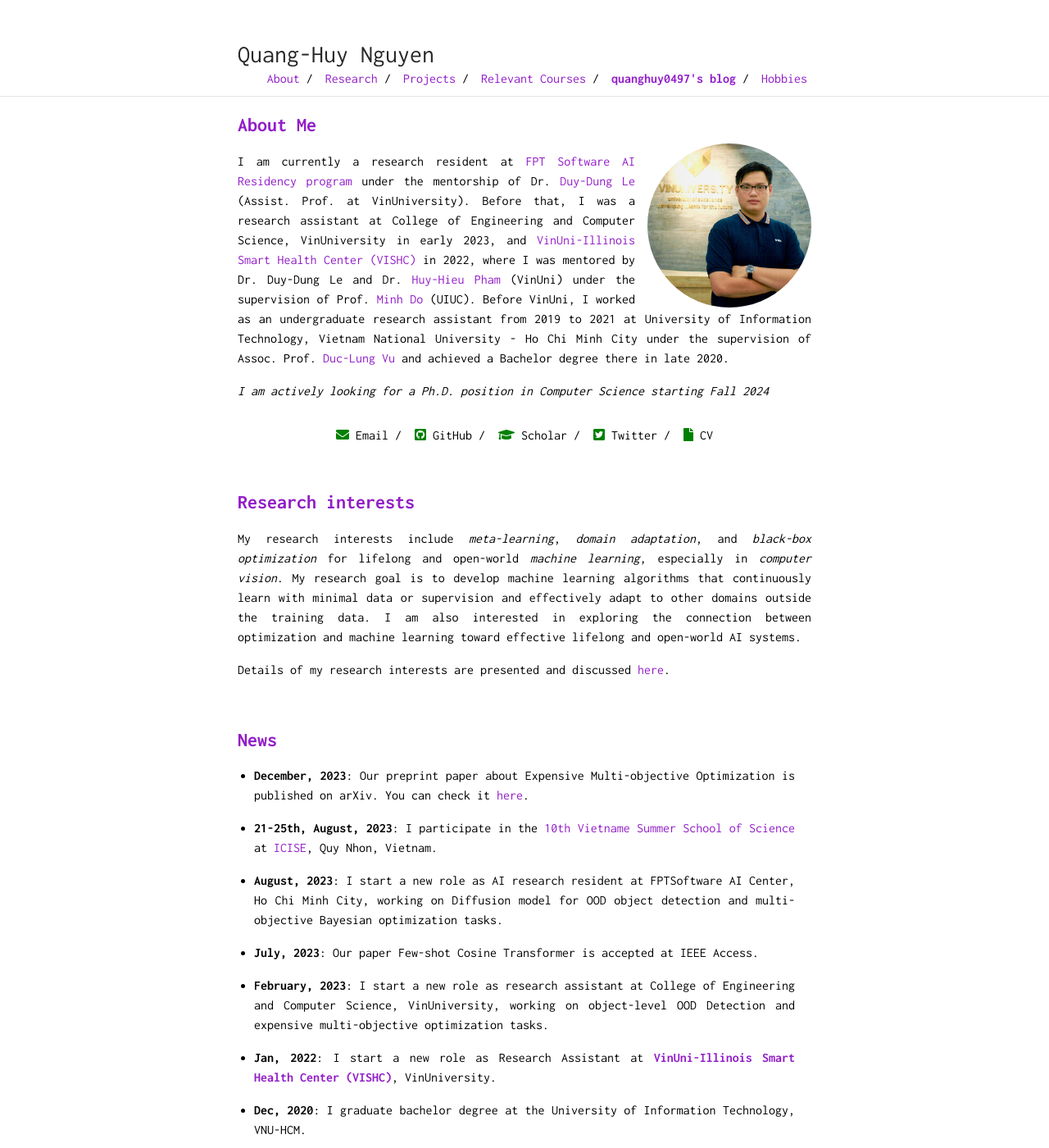
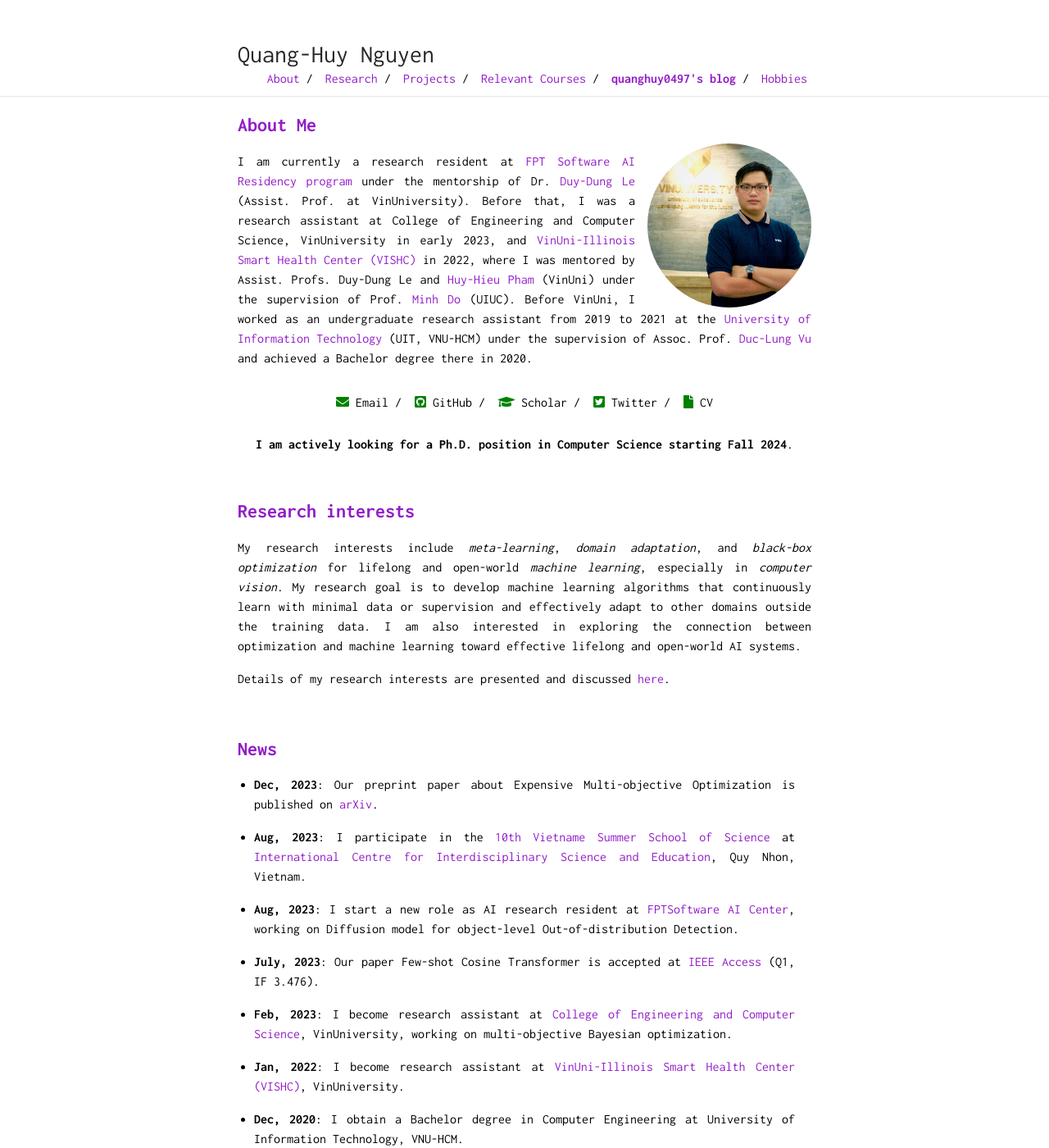
Before and after one commit to quanghuy0497/quanghuy0497.github.io, a Jekyll site: the page built from index.md, in a window 1280 px wide and 1400 px high. Shown: the whole window at 82% size. Built offline with Jekyll 4.4.1, drawn with Linux system fonts in a browser that asks for light colours; nearby versions of some CDN libraries; some of the changed text lies outside the part shown.

Commit message:
Update bio

```diff
--- a/page/about.md
+++ b/page/about.md
@@ -3,12 +3,14 @@
 <img class="profile-picture" src="/assets/profile/profile.jpg">
 
 
-I am currently a research resident at [FPT Software AI Residency program](https://ai.fpt-software.com/ai-residency/) under the mentorship of Dr. [Duy-Dung Le](https://andrew-dungle.github.io/) (Assist. Prof. at VinUniversity). Before that, I was a research assistant at College of Engineering and Computer Science, VinUniversity in early 2023, and [VinUni-Illinois Smart Health Center (VISHC)](https://smarthealth.vinuni.edu.vn/) in 2022, where I was mentored by Dr. Duy-Dung Le and Dr. [Huy-Hieu Pham](https://huyhieupham.github.io/) (VinUni) under the supervision of Prof. [Minh Do](https://minhdo.ece.illinois.edu/) (UIUC). Before VinUni, I worked as an undergraduate research assistant from 2019 to 2021 at University of Information Technology, Vietnam National University - Ho Chi Minh City under the supervision of Assoc. Prof. [Duc-Lung Vu](https://sites.google.com/uit.edu.vn/lungvd) and achieved a Bachelor degree there in late 2020.
-
-
-*I am actively looking for a Ph.D. position in Computer Science starting Fall 2024*
+I am currently a research resident at [FPT Software AI Residency program](https://ai.fpt-software.com/ai-residency/) under the mentorship of Dr. [Duy-Dung Le](https://andrew-dungle.github.io/) (Assist. Prof. at VinUniversity). Before that, I was a research assistant at College of Engineering and Computer Science, VinUniversity in early 2023, and [VinUni-Illinois Smart Health Center (VISHC)](https://smarthealth.vinuni.edu.vn/) in 2022, where I was mentored by Assist. Profs. Duy-Dung Le and [Huy-Hieu Pham](https://huyhieupham.github.io/) (VinUni) under the supervision of Prof. [Minh Do](https://minhdo.ece.illinois.edu/) (UIUC). Before VinUni, I worked as an undergraduate research assistant from 2019 to 2021 at the [University of Information Technology](https://en.uit.edu.vn/) (UIT, VNU-HCM) under the supervision of Assoc. Prof. [Duc-Lung Vu](https://sites.google.com/uit.edu.vn/lungvd) and achieved a Bachelor degree there in 2020.
 
 {% include social_media_links.html %}
+
+<center>
+<br> <br>
+<b>I am actively looking for a Ph.D. position in Computer Science starting Fall 2024</b>.
+</center>
 
 &thinsp;
 
@@ -22,21 +24,21 @@ Details of my research interests are presented and discussed [here](https://quan
 
 ## News
 
-- **December, 2023**: Our preprint paper about Expensive Multi-objective Optimization is published on arXiv. You can check it [here](https://arxiv.org/abs/2311.15297).
+- **Dec, 2023**: Our preprint paper about Expensive Multi-objective Optimization is published on [arXiv](https://arxiv.org/abs/2311.15297).
 
-- **21-25th, August, 2023**: I participate in the [10th Vietname Summer School of Science](https://www.truonghekhoahoc.com/10years/) at [ICISE](https://www.icisequynhon.com/), Quy Nhon, Vietnam.
+- **Aug, 2023**: I participate in the [10th Vietname Summer School of Science](https://www.truonghekhoahoc.com/10years/) at [International Centre for Interdisciplinary Science and Education](https://www.icisequynhon.com/), Quy Nhon, Vietnam.
 
-- **August, 2023**: I start a new role as AI research resident at FPTSoftware AI Center, Ho Chi Minh City, working on Diffusion model for OOD object detection and multi-objective Bayesian optimization tasks.
+- **Aug, 2023**: I start a new role as AI research resident at [FPTSoftware AI Center](https://ai.fpt-software.com/ai-residency/), working on Diffusion model for object-level Out-of-distribution Detection.
 
-- **July, 2023**: Our paper Few-shot Cosine Transformer is accepted at IEEE Access.
+- **July, 2023**: Our paper Few-shot Cosine Transformer is accepted at [IEEE Access](https://ieeexplore.ieee.org/document/10190567/) (Q1, IF 3.476).
 
-- **February, 2023**: I start a new role as research assistant at College of Engineering and Computer Science, VinUniversity, working on object-level OOD Detection and expensive multi-objective optimization tasks.
+- **Feb, 2023**: I become research assistant at [College of Engineering and Computer Science](https://vinuni.edu.vn/college-of-engineering-computer-science/), VinUniversity, working on multi-objective Bayesian optimization.
 
-- **Jan, 2022**: I start a new role as Research Assistant at [**VinUni-Illinois Smart Health Center (VISHC)**](https://smarthealth.vinuni.edu.vn/), VinUniversity.
+- **Jan, 2022**: I become research assistant at [VinUni-Illinois Smart Health Center (VISHC)](https://smarthealth.vinuni.edu.vn/), VinUniversity.
 
-- **Dec, 2020**: I graduate bachelor degree at the University of Information Technology, VNU-HCM.
+- **Dec, 2020**: I obtain a Bachelor degree in Computer Engineering at University of Information Technology, VNU-HCM.
 
-- **Jul, 2019**: I become a Research assistant at University of Information Technology, VNU-HCM.
+- **Jul, 2019**: I become research assistant at [Faculty of Computer Engineering](https://fce.uit.edu.vn/), University of Information Technology, VNU-HCM.
 
 &thinsp;
 
```
Also changed, not shown: 4 other files.
